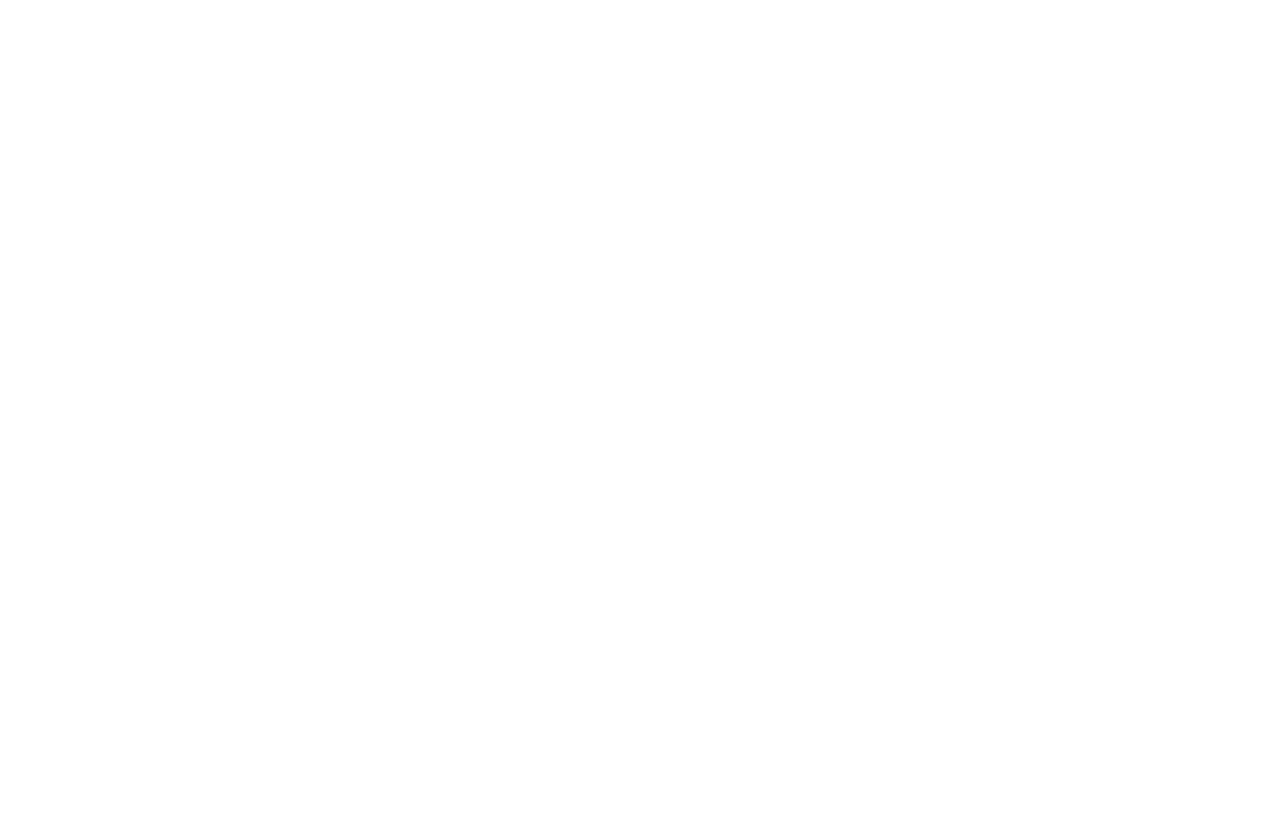
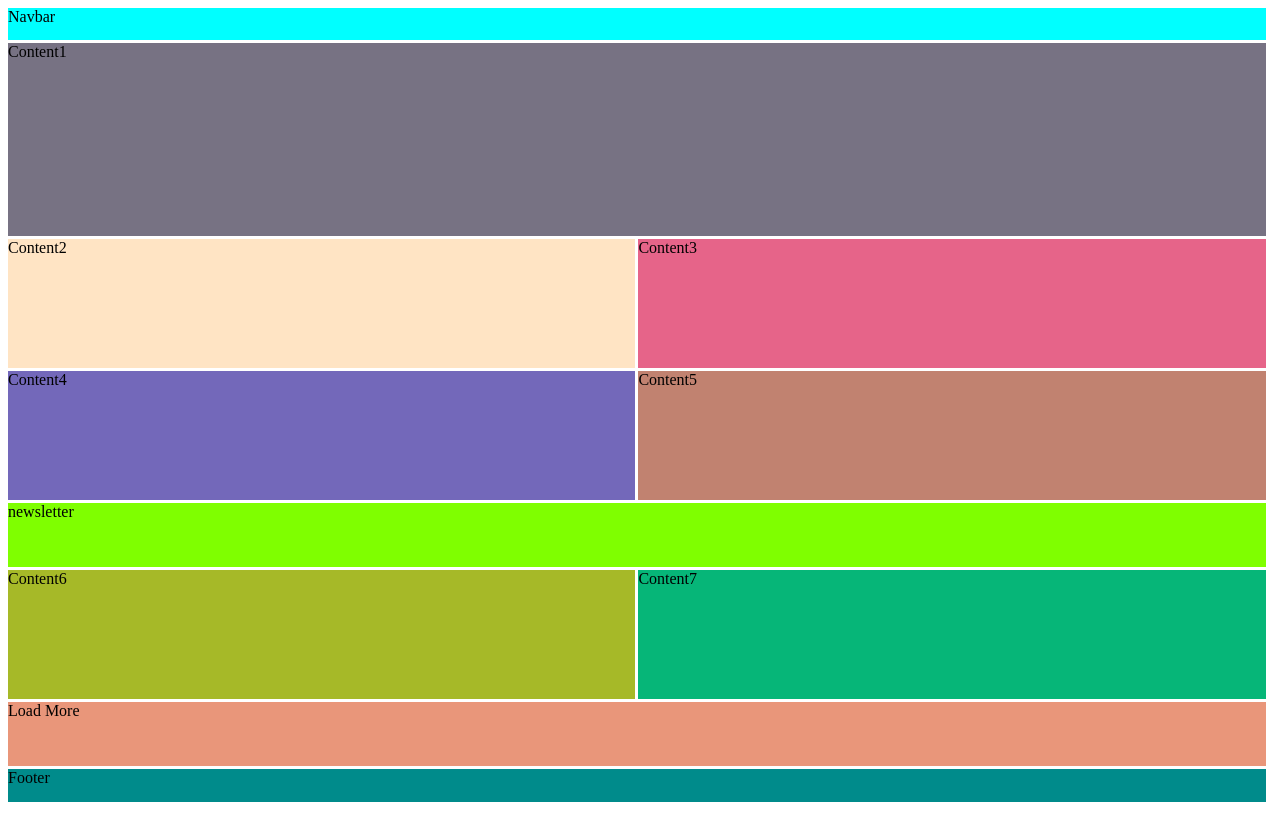
Before and after one commit to alexseredovych/CSS-Grid-Template, a plain HTML site: page index.html in a window 1280 px wide. Drawn offline with Linux system fonts and the light colour scheme.

Commit message:
CSS Grid Template

```diff
--- a/index.html
+++ b/index.html
@@ -9,6 +9,20 @@
 </head>
 <body>
 
+    <div class="container">
+        <nav>Navbar</nav>
+        <div id="space"></div>
+        <div id="content1">Content1</div>
+        <div id="content2">Content2</div>
+        <div id="content3">Content3</div>
+        <div id="content4">Content4</div>
+        <div id="content5">Content5</div>
+        <div id="content6">Content6</div>
+        <div id="newsletter">newsletter</div>
+        <div id="content7">Content7</div>
+        <div id="load-more">Load More</div>
+        <footer>Footer</footer>
+    </div>
 
 </body>
 </html>
--- a/style.css
+++ b/style.css
@@ -0,0 +1,101 @@
+.container {
+    display: grid;
+    grid-template-columns: 0.2fr 1fr 1fr 0.2fr;
+    grid-template-rows: 0.5fr 3fr 2fr 2fr 1fr 2fr 1fr 0.5fr;
+    height: 100vh;
+    grid-template-areas:
+        "nav nav nav nav"
+        "content1 content1 content1 content1"
+        "content2 content2 content3 content3"
+        "content4 content4 content5 content5"
+        "newsletter newsletter newsletter newsletter"
+        "content6 content6 content7 content7"
+        "load-more load-more load-more load-more"
+        "footer footer footer footer";
+    grid-gap: 0.2rem;
+}
+
+nav {
+    background-color: aqua;
+    grid-area: nav;
+}
+
+#space {
+    background-color: white;
+    grid-area: space;
+}
+
+#content1 {
+    background-color: rgb(119, 114, 131);
+    grid-area: content1;
+}
+
+#content2 {
+    background-color: bisque;
+    grid-area: content2;
+}
+
+#content3 {
+    background-color: rgb(230, 100, 137);
+    grid-area: content3;
+}
+
+#content4 {
+    background-color: rgb(115, 104, 186);
+    grid-area: content4;
+}
+
+#content5 {
+    background-color: rgb(193, 130, 112);
+    grid-area: content5;
+}
+
+#content6 {
+    background-color: rgb(166, 185, 40);
+    grid-area: content6;
+}
+
+#content7 {
+    background-color: rgb(6, 182, 120);
+    grid-area: content7;
+}
+
+#content8 {
+    background-color: rgb(132, 91, 42);
+    grid-area: content8;
+}
+
+#newsletter {
+    background-color: chartreuse;
+    grid-area: newsletter;
+}
+
+#load-more {
+    background-color: darksalmon;
+    grid-area: load-more;
+}
+
+footer {
+    background-color: darkcyan;
+    grid-area: footer;
+}
+
+
+@media only screen and (max-width: 768px) {
+    .container {
+        grid-template-columns: 1fr;
+        grid-template-rows: 0.3fr 2fr 1.5fr 1.5fr 1.5fr 1.5fr 0.7fr 1fr 1fr 0.7fr 0.3fr;
+        grid-template-areas:
+        "nav"
+        "content1"
+        "content2"
+        "content3"
+        "content4"
+        "content5"
+        "newsletter"
+        "content6"
+        "content7"
+        "load-more"
+        "footer";
+    }
+}
```
